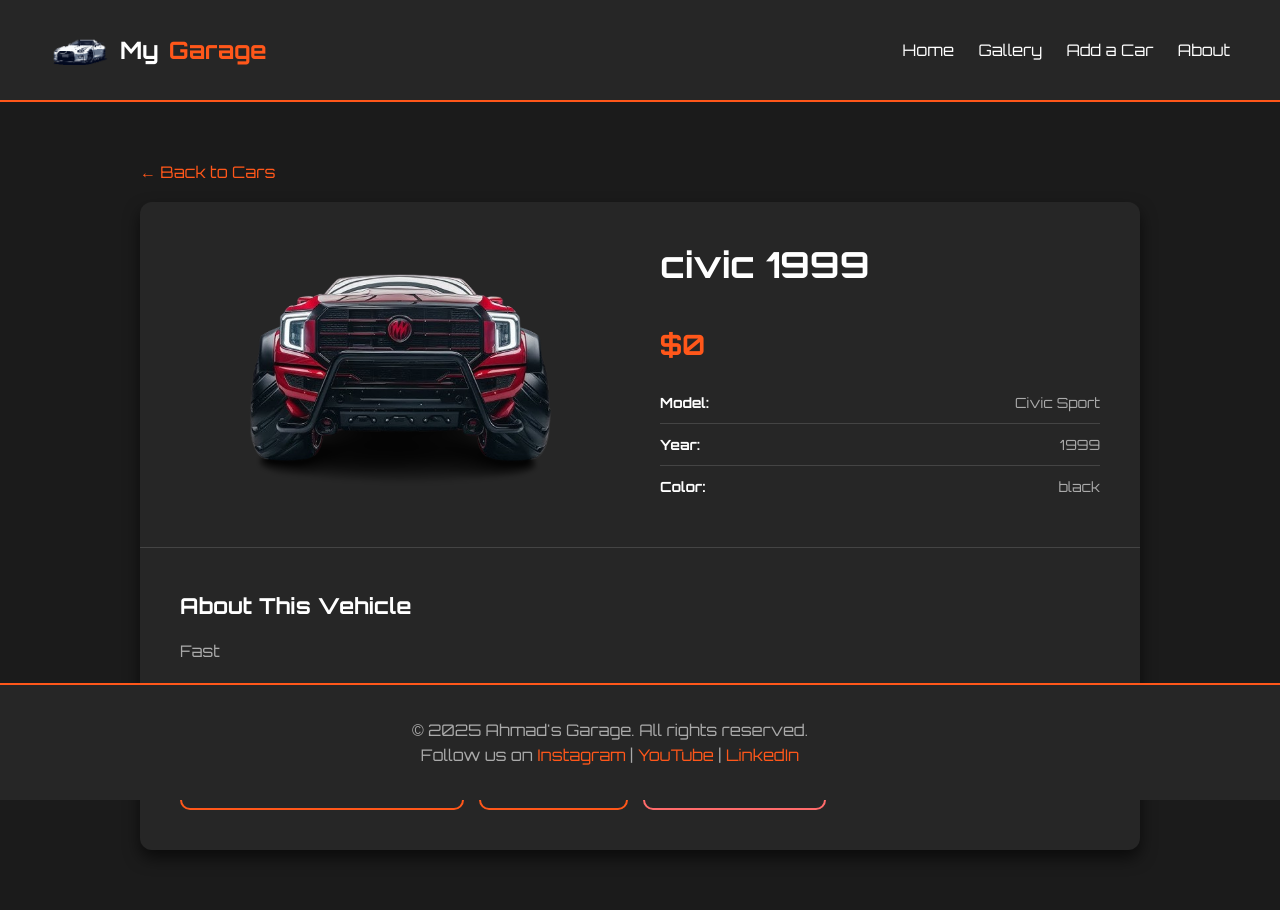
After one commit to 27mdhaddad/Ahmad-s-Garage, a Django app: page /cars/1/ in a window 1280 px wide. The commit adds this page. Run offline with Django 5.2, Linux system fonts and the light colour scheme; data comes from the database, SQL or seed files in the repository; both versions use the stored data as it was after the commit.

Commit message:
gave car instances dynamic routes, fully implemented CRUD functionality, added car detail and form html and css files.

```diff
--- a/main_app/models.py
+++ b/main_app/models.py
@@ -1,12 +1,21 @@
 from django.db import models
+from django.urls import reverse
 
 # Create your models here.
 class Car(models.Model):
     name = models.CharField(max_length=100)
     color = models.CharField(max_length=50)
+    year = models.IntegerField()
+    model = models.CharField(max_length=100)
     description = models.TextField(max_length=500)
-    year = models.IntegerField()
+    price = models.IntegerField()
+
 
     def __str__(self):
-        macchina = f"{self.name} ({self.year}) - {self.color}"
+        macchina = f"A {self.color} {self.name} ({self.year})"
         return macchina
+
+
+
+    def get_absolute_url(self):
+        return reverse("car-detail", kwargs={"car_id": self.id})
--- a/main_app/static/css/base.css
+++ b/main_app/static/css/base.css
@@ -2,11 +2,11 @@
 *{
     scroll-behavior: smooth;
     text-decoration:none;
-
+    font-family: 'Orbitron', sans-serif;
 }
 body {
       margin: 0;
-      font-family: 'Orbitron', sans-serif;
+
       background: #1b1b1b;
       color: #fff;
     }
@@ -103,21 +103,74 @@ nav a:hover{
     box-shadow: 0px 3px 10px 0px rgba(250, 92, 1, 0.973);
 
 }
+.btn-detail {
+    padding: 12px 30px;
+    font-size: 16px;
+    font-weight: 500;
+    border-radius: 10px;
+    cursor: pointer;
+    transition: 0.3s;
+    text-transform: uppercase;
+    text-decoration: none;
+    display: inline-block;
+}
+.btn-primary {
+    background: rgb(255, 87, 26);
+    color: #fff;
+    border: 2px solid rgb(255, 87, 26);
+}
 
+.btn-primary:hover {
+    background: rgba(255, 87, 26, 0.9);
+    box-shadow: 0px 3px 10px 0px rgba(250, 92, 1, 0.973);
+}
 
+.btn-secondary {
+    background: transparent;
+    color: #fff;
+    border: 2px solid rgb(255, 87, 26);
+}
 
+.btn-secondary:hover {
+    background: rgba(255, 87, 26, 0.1);
+    box-shadow: 0px 3px 10px 0px rgba(250, 92, 1, 0.973);
+}
 
+.btn-danger{
+    background: transparent;
+    color: #ff6b6b;
+    border-color: #ff6b6b;
+}
+.btn-danger:hover{
+    background: rgba(255, 87, 26, 0.1);
+    box-shadow: 0px 3px 10px 0px rgba(250, 92, 1, 0.973);
+}
 
+.page-header {
+  display: flex;
+  align-items: center;
+  margin: 20px;
+}
 
+.page-header img {
+  height: 40px;
+  margin-left: 15px;
+}
+
+.page-header img:first-of-type {
+  margin-left: 20px;
+}
 
 
 footer {
+    position: absolute;
+    width: 100%;
     text-align: center;
     padding: 30px;
     background: #262626;
     border-top: 2px solid #ff571a;
     margin-top: 60px;
-
+    right: 0;
     bottom: 0;
 }
 footer p {
--- /dev/null
+++ b/main_app/static/css/cars/car-detail.css
@@ -0,0 +1,173 @@
+.car-detail {
+    max-width: 1000px;
+    margin: 60px auto;
+    padding: 0 20px;
+}
+
+.detail-container {
+    background: #262626;
+    border-radius: 12px;
+    overflow: hidden;
+    box-shadow: 0 8px 16px rgba(0, 0, 0, 0.6);
+}
+
+.detail-header {
+    display: grid;
+    grid-template-columns: 1fr 1fr;
+    gap: 40px;
+    padding: 40px;
+}
+
+.detail-image {
+    width: 100%;
+    border-radius: 8px;
+    overflow: hidden;
+}
+
+.detail-image img {
+    width: 100%;
+    height: auto;
+    object-fit: cover;
+    display: block;
+}
+
+.detail-info {
+    display: flex;
+    flex-direction: column;
+    justify-content: center;
+}
+
+.detail-info h1 {
+    font-size: 36px;
+    margin: 0 0 20px;
+    color: #fff;
+}
+
+.detail-specs {
+    margin: 30px 0;
+}
+
+.spec-item {
+    display: flex;
+    justify-content: space-between;
+    padding: 12px 0;
+    border-bottom: 1px solid #444;
+    color: #aaa;
+    font-size: 14px;
+}
+
+.spec-item strong {
+    color: #fff;
+}
+
+.spec-item:last-child {
+    border-bottom: none;
+}
+
+.detail-price {
+    font-size: 28px;
+    color: rgb(255, 87, 26);
+    font-weight: bold;
+    margin: 20px 0;
+}
+
+.detail-description {
+    padding: 40px;
+    border-top: 1px solid #444;
+    color: #aaa;
+    line-height: 1.6;
+}
+
+.detail-description h2 {
+    color: #fff;
+    margin-top: 0;
+    margin-bottom: 15px;
+    font-size: 22px;
+}
+
+.detail-actions {
+    padding: 40px;
+    border-top: 1px solid #444;
+    display: flex;
+    gap: 15px;
+    flex-wrap: wrap;
+}
+
+
+
+.back-link {
+    display: inline-block;
+    margin-bottom: 20px;
+    color: rgb(255, 87, 26);
+    text-decoration: none;
+    font-weight: 500;
+    transition: 0.3s;
+}
+
+.back-link:hover {
+    color: rgba(255, 87, 26, 0.8);
+}
+
+
+
+footer {
+    position: absolute;
+    width: 100%;
+
+    right: 0;
+
+}
+
+
+@media only screen and (max-width: 768px) {
+    .car-detail {
+        margin: 30px auto;
+    }
+
+    .detail-header {
+        grid-template-columns: 1fr;
+        gap: 20px;
+        padding: 20px;
+    }
+
+    .detail-info h1 {
+        font-size: 28px;
+    }
+
+    .detail-price {
+        font-size: 24px;
+    }
+
+    .detail-description,
+    .detail-actions {
+        padding: 20px;
+    }
+
+    .detail-actions {
+        flex-direction: column;
+    }
+
+    .btn-detail {
+        width: 100%;
+        text-align: center;
+    }
+
+
+}
+
+@media only screen and (max-width: 480px) {
+    .detail-info h1 {
+        font-size: 24px;
+    }
+
+    .detail-price {
+        font-size: 20px;
+    }
+
+    .spec-item {
+        flex-direction: column;
+        gap: 5px;
+    }
+
+
+}
--- a/main_app/templates/base.html
+++ b/main_app/templates/base.html
@@ -28,10 +28,10 @@
             My<span>Garage</span>
         </div>
         <nav>
-            <a href="/home">Home</a>
-            <a href="#">Cars</a>
-            <a href="/gallery">Gallery</a>
-            <a href="/about">About</a>
+            <a href="{% url 'home' %}">Home</a>
+            <a href="{% url 'gallery' %}">Gallery</a>
+            <a href="{% url 'car-create' %}">Add a Car</a>
+            <a href="{% url 'about' %}">About</a>
         </nav>
     </header>
 
--- /dev/null
+++ b/main_app/templates/cars/car-detail.html
@@ -0,0 +1,67 @@
+{% extends 'base.html' %}
+{% load static %}
+{% block head%}
+    <link rel='stylesheet' type='text/css' href='{% static 'css/cars/car-detail.css' %}'>
+{% endblock %}
+{% block content %}
+
+<div class="car-detail">
+    <a href="{% url 'gallery' %}" class="back-link">← Back to Cars</a>
+
+    <div class="detail-container">
+
+        <div class="detail-header">
+            <!-- Image Section -->
+            <div class="detail-image">
+                <img src="{% static 'img/hq720-removebg-preview.png' %}" alt="{{ car.name }} {{ car.year }}">
+            </div>
+
+            <!-- Info Section -->
+            <div class="detail-info">
+                <h1>{{ car.name }} {{ car.year }}</h1>
+
+                <div class="detail-price">
+                    ${{ car.price }}
+                </div>
+
+                <!-- Specifications -->
+                <div class="car-specs">
+                    <div class="spec-item">
+                        <strong>Model:</strong>
+                        <span>{{ car.model }}</span>
+                    </div>
+
+                    <div class="spec-item">
+                        <strong>Year:</strong>
+                        <span>{{ car.year }}</span>
+                    </div>
+
+                    <div class="spec-item">
+                        <strong>Color:</strong>
+                        <span>{{ car.color }}</span>
+                    </div>
+                </div>
+            </div>
+        </div>
+
+        <!-- Description Section -->
+        <div class="detail-description">
+            <h2>About This Vehicle</h2>
+            <p>{{ car.description }}</p>
+        </div>
+
+        <!-- Action Buttons -->
+        <div class="detail-actions">
+
+            <button class="btn-detail btn-secondary">Schedule Test Drive</button>
+            <a href="{% url 'car-update' car.id %}" class="btn-detail btn-secondary">Edit Car</a>
+            <a href="{% url 'car-delete' car.id %}" class="btn-detail btn-secondary" style="color: #ff6b6b; border-color: #ff6b6b;">Delete Car</a>
+        </div>
+
+
+    </div>
+</div>
+
+
+
+{% endblock %}
--- a/main_app/templates/cars/gallery.html
+++ b/main_app/templates/cars/gallery.html
@@ -10,6 +10,7 @@
         <div class="car-grid">
             {% for car in cars %}
 
+                <a href="{% url 'car-detail' car.id %}">
                     <div class="car-card">
                         <img src="{% static 'img/hq720-removebg-preview.png' %}" alt="Ahmad's Car" class="carImg">
                         <div class="car-info">
@@ -18,6 +19,7 @@
                             <button>Book a ride</button>
                         </div>
                     </div>
+                </a>
 
             {% endfor %}
 
--- a/main_app/urls.py
+++ b/main_app/urls.py
@@ -7,5 +7,9 @@ urlpatterns = [
     path('', views.home, name='home'),  # Home page
     path('about/', views.about, name='about'),  # About page
     path('gallery/', views.gallery, name='gallery'),  # Gallery page (using home view as placeholder)
+    path('cars/<int:car_id>/', views.car_detail, name='car-detail'),  # Car detail page
+    path('cars/create/', views.CarCreate.as_view(), name='car-create'),
+    path('cars/<int:pk>/update/', views.CarUpdate.as_view(), name='car-update'),
+    path('cars/<int:pk>/delete/', views.CarDelete.as_view(), name='car-delete'),
 
 ]
--- a/main_app/views.py
+++ b/main_app/views.py
@@ -1,4 +1,5 @@
 from django.shortcuts import render
+from django.views.generic.edit import CreateView, UpdateView, DeleteView
 from django.http import HttpResponse # to send simple HTTP responses
 from .models import Car  # Import the Car model
 
@@ -19,3 +20,26 @@ def about(request):
 def gallery(request):
     cars = Car.objects.all()  # Fetch all car records from the database
     return render(request, 'cars/gallery.html', {'cars': cars})
+
+
+
+def car_detail(request, car_id):
+    car = Car.objects.get(id=car_id)  # Fetch the car with the given ID
+    return render(request, 'cars/car-detail.html', {'car': car})
+
+
+
+class CarCreate(CreateView):
+    model = Car
+    fields = '__all__'
+
+
+class CarUpdate(UpdateView):
+    model = Car
+    fields = ['color', 'description', 'price']
+
+
+
+class CarDelete(DeleteView):
+    model = Car
+    success_url = '/gallery/'
```
Also changed, not shown: main_app/static/css/cars/gallery.css (+0 -11 lines), main_app/static/css/form.css (added, +164 -0 lines), main_app/templates/main_app/car_confirm_delete.html (added, +16 -0 lines), main_app/templates/main_app/car_form.html (added, +40 -0 lines), db.sqlite3, main_app/migrations/0002_car_model_car_price.py (added), main_app/static/img/Mercedes-removebg-preview.png (deleted), main_app/static/img/Mercedes.png (deleted), main_app/static/img/hummer-removebg-preview.png (deleted), main_app/static/img/hummer.jpg (deleted). Lines whose indentation alone changed are shown as unchanged.
